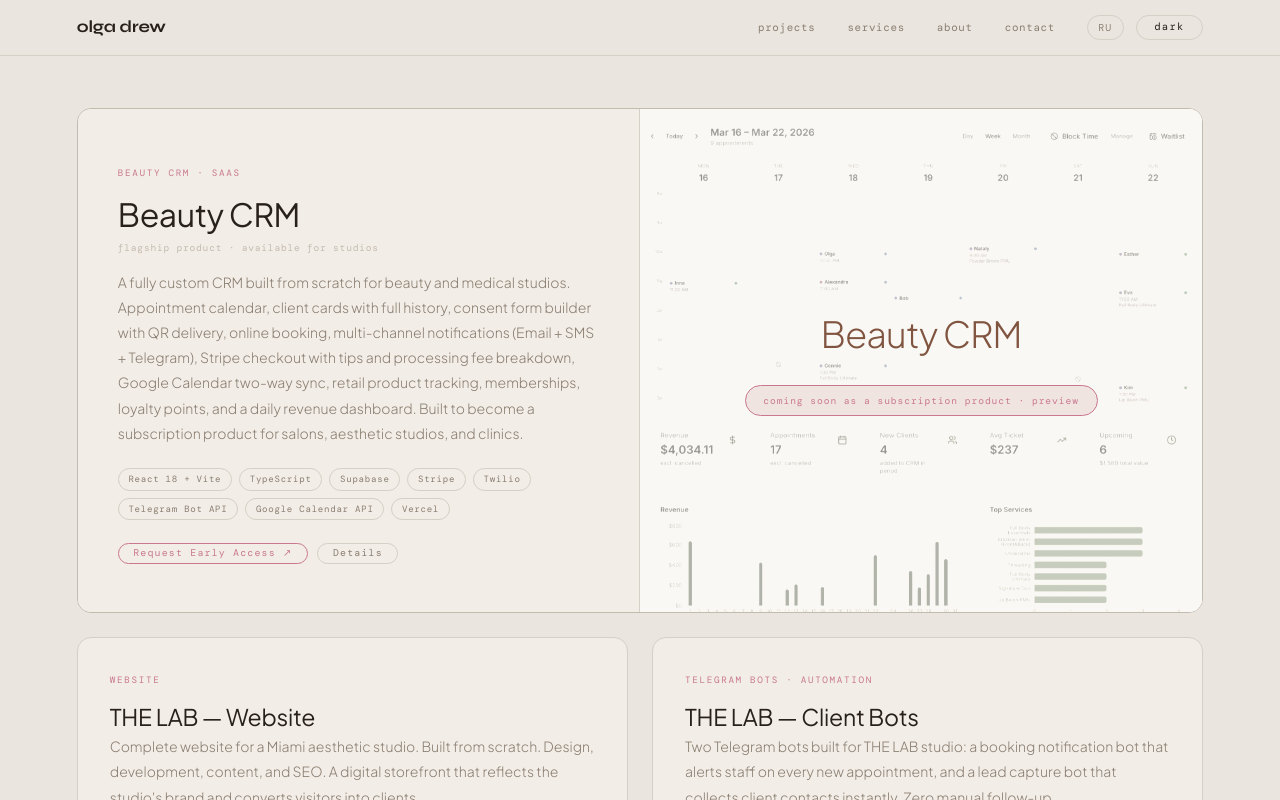
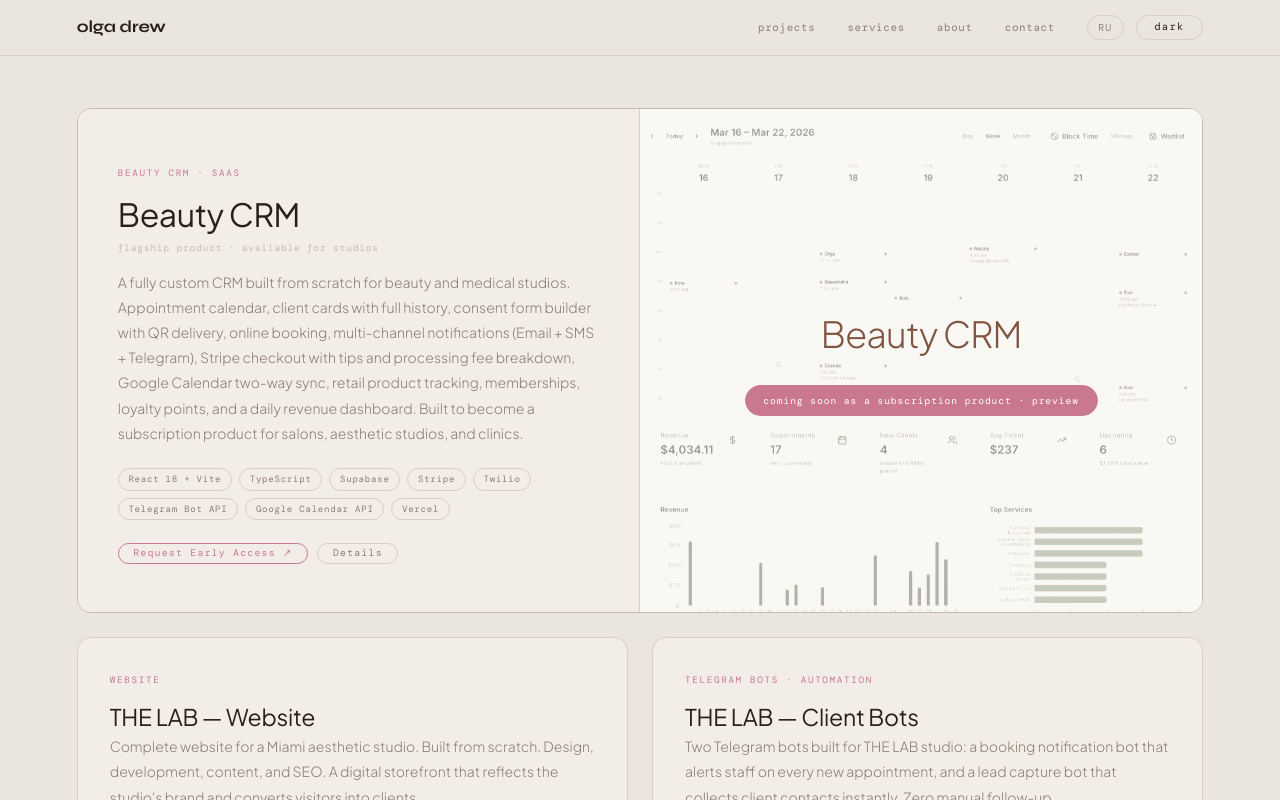
Before and after one commit to dryu13/code13-portfolio, a website: page index.html in a window 1280 px wide. In both pictures the pointer is over the link "coming soon as a subscription product · preview". Shown: the part 2095-2895 px from the top of the page. Drawn offline with nearby package versions, Linux system fonts and the light colour scheme; a web font is replaced by a local one.

Commit message:
Beauty CRM pill: add hover effect (fill pink on hover)

```diff
--- a/index.html
+++ b/index.html
@@ -296,6 +296,12 @@ nav {
   border-radius: 999px; padding: 0.45rem 1.1rem;
   font-family: var(--f-mono); font-size: 0.6rem; letter-spacing: 0.1em; color: var(--pink);
   text-align: center;
+  transition: background 0.2s, color 0.2s, border-color 0.2s;
+}
+.visual-pill:hover {
+  background: var(--pink);
+  color: #fff;
+  border-color: var(--pink);
 }
 
 .proj-grid {
```
